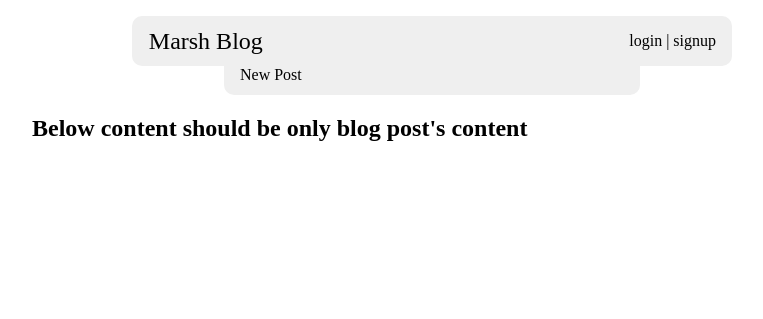
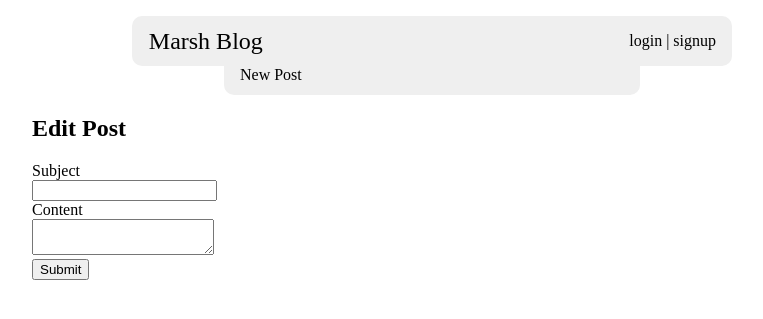
Before and after one commit to Minimalistic/Udacity-Multi-User-Blog, a Python web app: template templates/editpost.html in a window 1280 px wide. Shown: the top 319 px of the page, without its empty margins (208-971 px from the left). Run offline with Jinja, Linux system fonts and the light colour scheme; the template is opened without the code that fills it, so the values that code supplies are empty.

Commit message:
Editing a post in editpost.html partially functioning
Editing a post now results in the creation of a new post rather than
appending/merging/overwriting the existing post.

```diff
--- a/marshblog.py
+++ b/marshblog.py
@@ -182,6 +182,7 @@ class EditPost(BlogHandler):
 			content = self.request.get('content')
 
 			if subject and content:
+				post = Post(parent = blog_key(), subject = subject, content = content)
 				post.put()
 				self.redirect('/blog/%s' % str(post.key().id()))
 			else:
--- a/templates/editpost.html
+++ b/templates/editpost.html
@@ -1,9 +1,23 @@
 {% extends "base.html" %}
 
 {% block content %}
-  <h2>Below content should be only blog post's content</h2>
-<p>
-{{ post.content }}
-</p>
+
+<h2>Edit Post</h2>
+
+<form method="post">
+	<label>
+		<div>Subject</div>
+		<input type="text" name="subject" value="{{ post.subject }}">
+	</label>
+
+	<label>
+		<div>Content</div>
+		<textarea name="content">{{ post.content }}</textarea>
+	</label>
+
+<div class="error">{{ error }}</div>
+
+<input type="submit">
+</form>
 
 {% endblock %}
```
Also changed, not shown: 1 other file.
